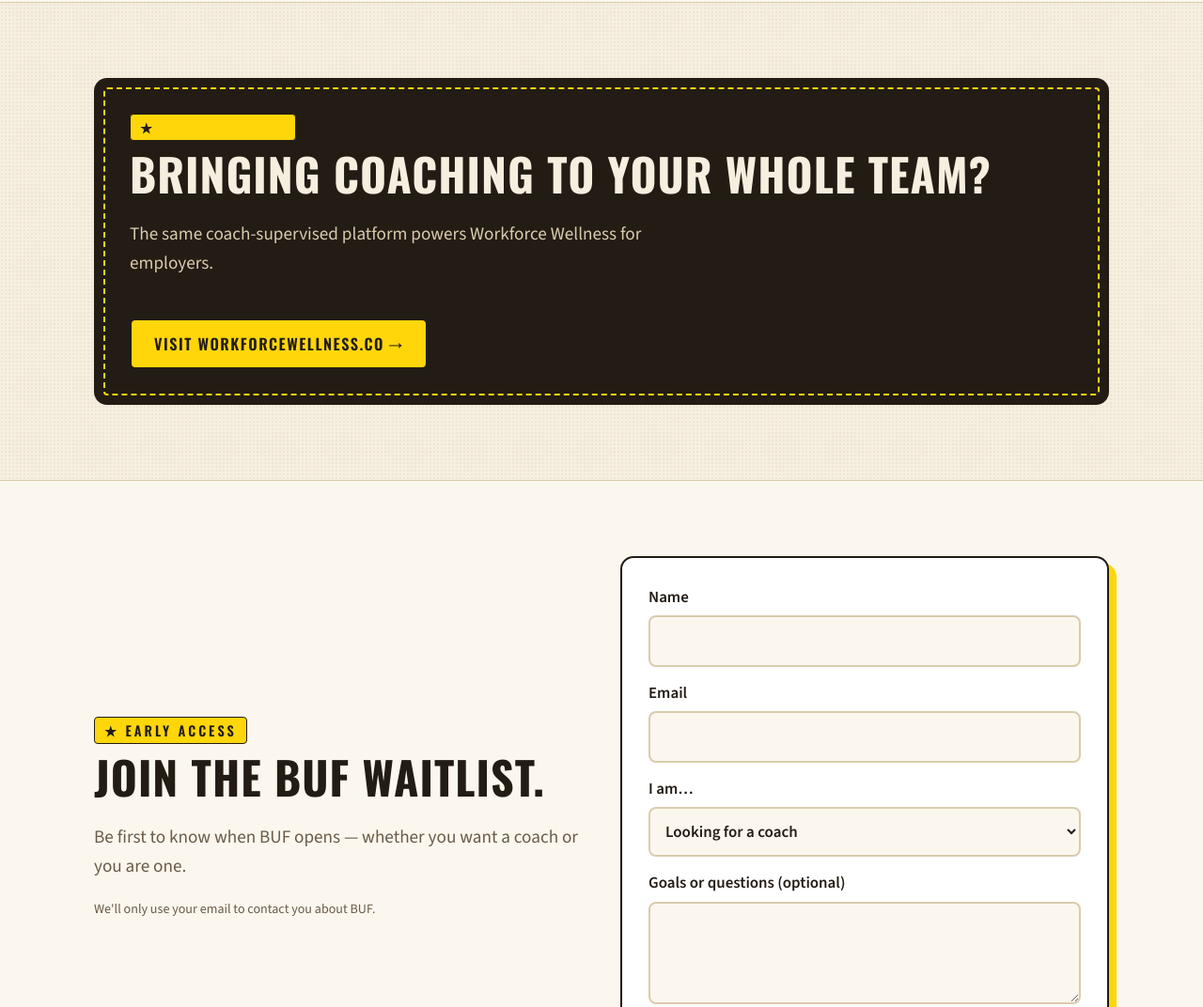
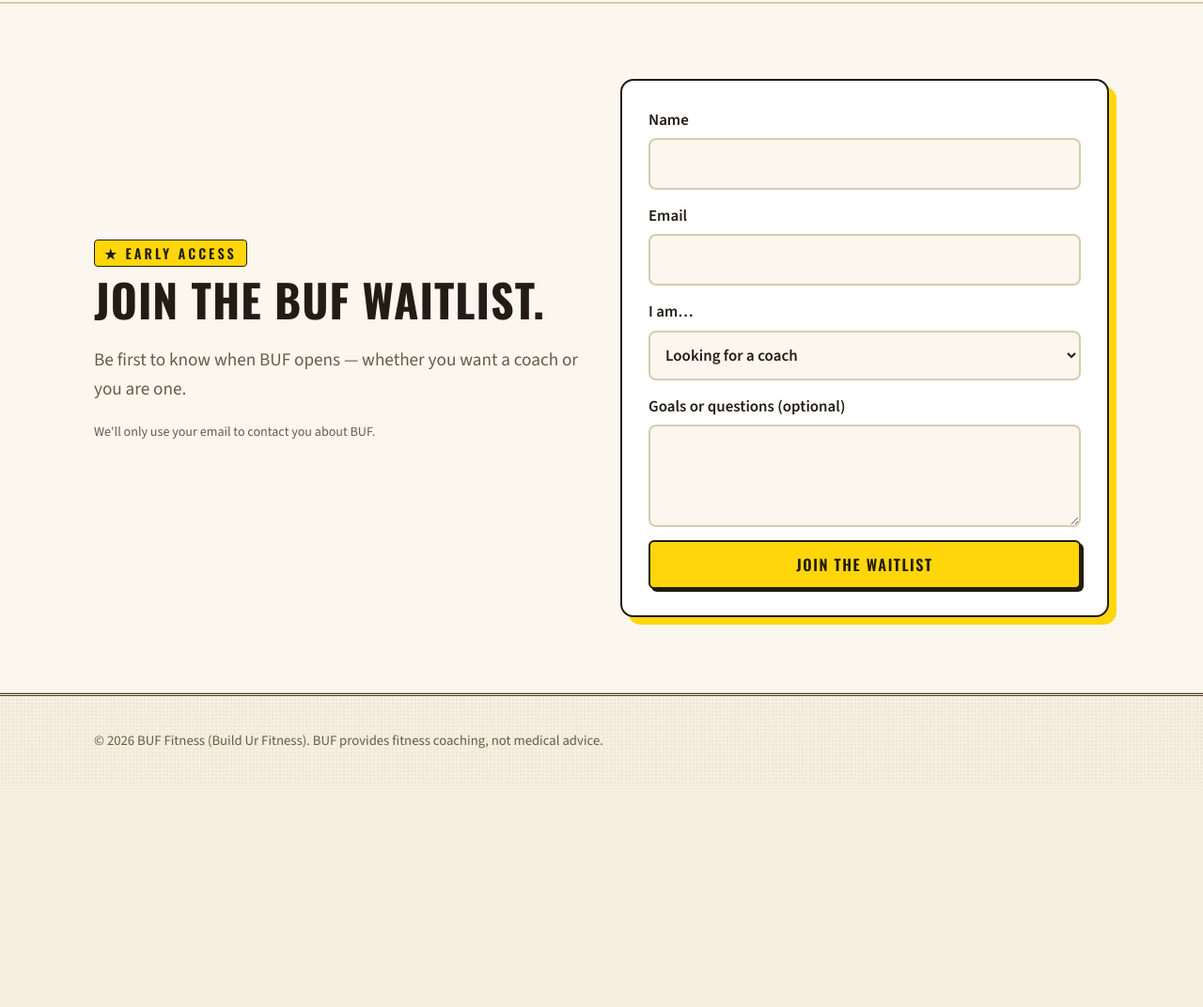
Before and after one commit to sosacleans-pixel/buf-fitness-site, a plain HTML site: page index.html in a window 1280 px wide. Shown: the part 3353-4425 px from the top of the page at 94% size. After the commit the page ends 4190 px from the top, so only its background shows below. Drawn offline with nearby package versions, Linux system fonts and the light colour scheme.

Commit message:
Remove Workforce Wellness section and links

```diff
--- a/index.html
+++ b/index.html
@@ -85,11 +85,6 @@
 <div class="ph"><strong>[Placeholder]</strong> Coach dashboard screenshot and pricing per seat — to be provided. No testimonials shown until real ones are approved.</div>
 </div></section>
 
-<section><div class="wrap"><div class="callout">
-<div><p class="eyebrow">For companies</p><h2>Bringing coaching to your whole team?</h2><p class="lead">The same coach-supervised platform powers Workforce Wellness for employers.</p></div>
-<a class="btn" href="https://workforcewellness.co" rel="noopener">Visit workforcewellness.co →</a>
-</div></div></section>
-
 <section class="alt" id="waitlist"><div class="wrap split">
 <div><p class="eyebrow">Early access</p><h2>Join the BUF waitlist.</h2><p class="lead">Be first to know when BUF opens — whether you want a coach or you are one.</p><p class="small">We'll only use your email to contact you about BUF.</p></div>
 <form action="https://formsubmit.co/coachsalimheyaime@gmail.com" method="POST">
@@ -104,5 +99,5 @@
 <button class="btn" type="submit">Join the waitlist</button>
 </form></div></section>
 </main>
-<footer><div class="wrap">© 2026 BUF Fitness (Build Ur Fitness). BUF provides fitness coaching, not medical advice. <a href="https://workforcewellness.co">Workforce Wellness</a></div></footer>
+<footer><div class="wrap">© 2026 BUF Fitness (Build Ur Fitness). BUF provides fitness coaching, not medical advice.</div></footer>
 </body></html>
```
